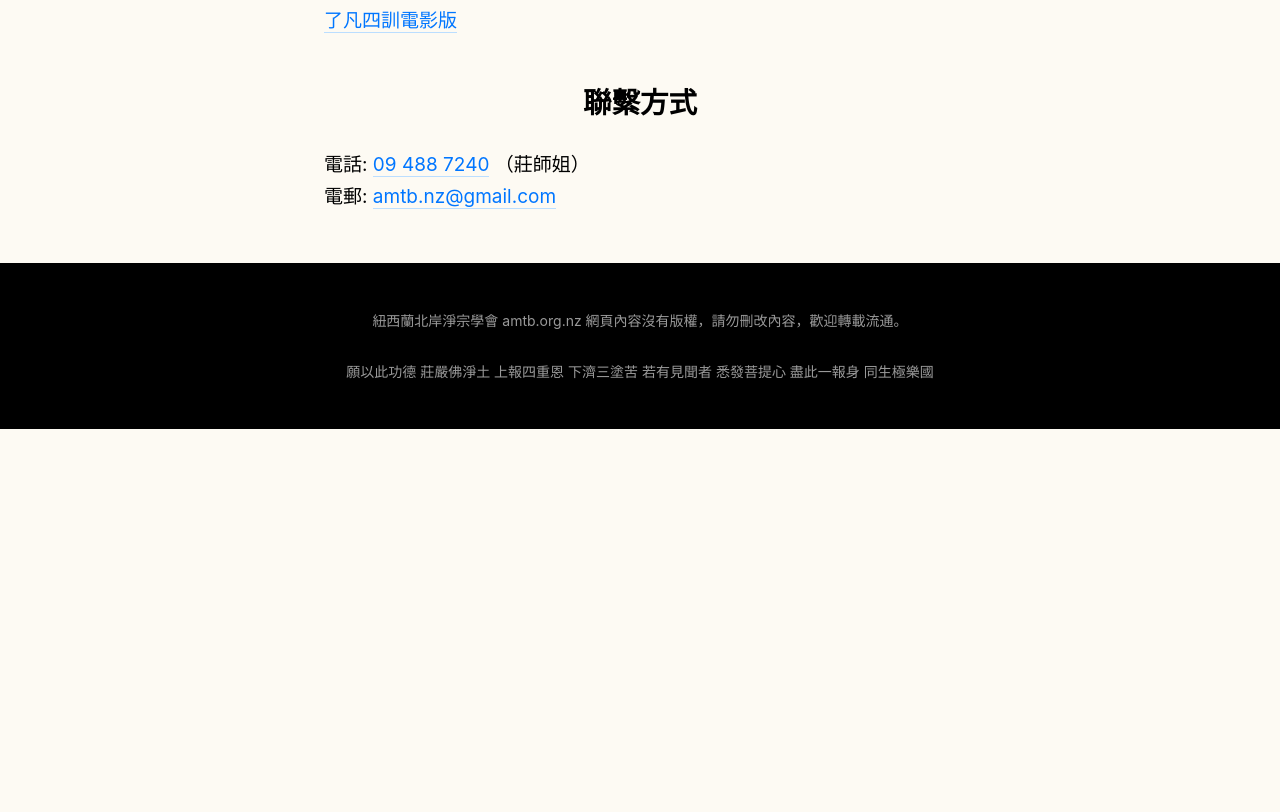
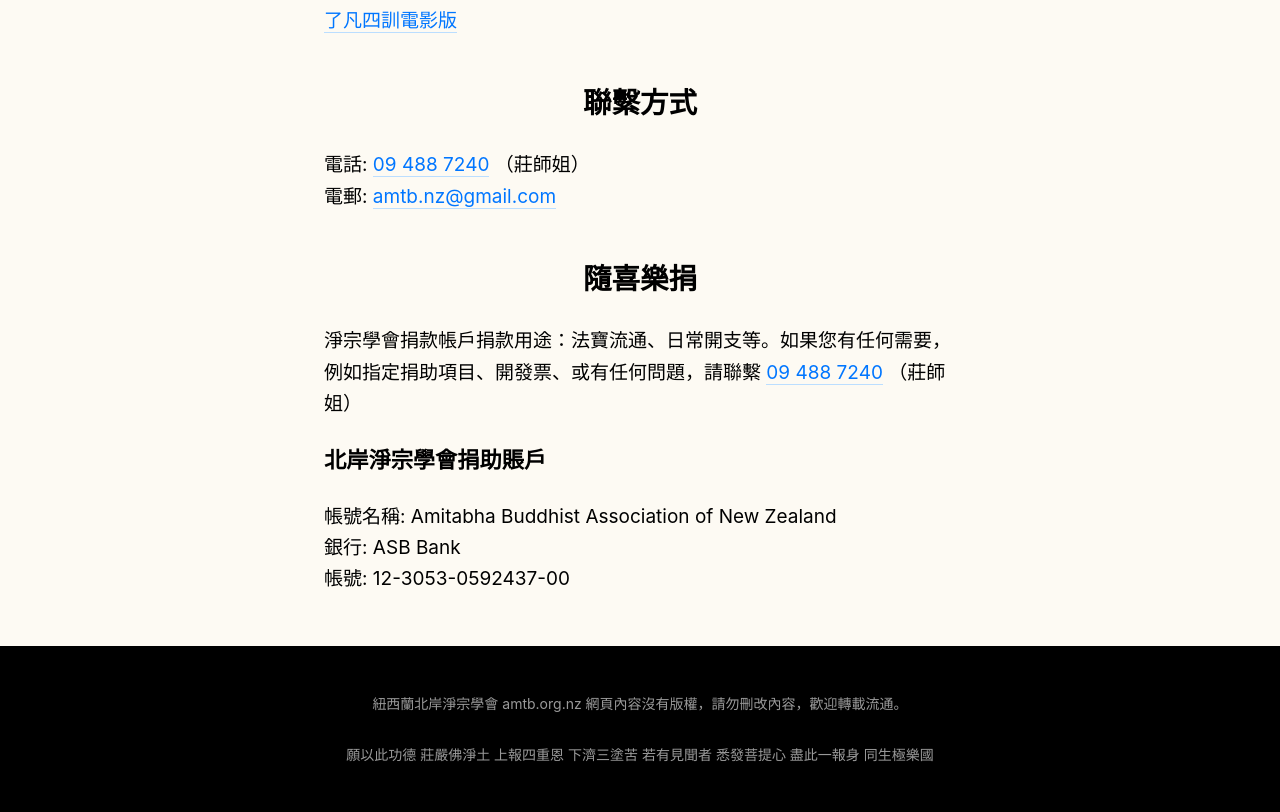
Before and after one commit to olyism/amtbnz, a Gatsby site: page / in a window 1280 px wide. Shown: the part 2931-3743 px from the top of the page. Before the commit the page ends 3360 px from the top, so only its background shows below. Built offline with nearby package versions, Linux system fonts and the light colour scheme; Gatsby itself is replaced by a stand-in of ours.

Commit message:
💬 Donation content

```diff
--- a/src/pages/index.js
+++ b/src/pages/index.js
@@ -74,6 +74,17 @@ const Index = () => (
               <a href="mailto:amtb.nz@gmail.com">amtb.nz@gmail.com</a>
             </dd>
           </dl>
+          <h2>隨喜樂捐</h2>
+          <p>淨宗學會捐款帳戶捐款用途：法寶流通、日常開支等。如果您有任何需要，例如指定捐助項目、開發票、或有任何問題，請聯繫 <a href="tel:+6494887240">09 488 7240</a> （莊師姐）</p>
+          <h3>北岸淨宗學會捐助賬戶</h3>
+          <dl>
+            <dt>帳號名稱</dt>
+            <dd>Amitabha Buddhist Association of New Zealand</dd>
+            <dt>銀行</dt>
+            <dd>ASB Bank</dd>
+            <dt>帳號</dt>
+            <dd>12-3053-0592437-00</dd>
+          </dl>
         </article>
       </Container>
     </main>
```
